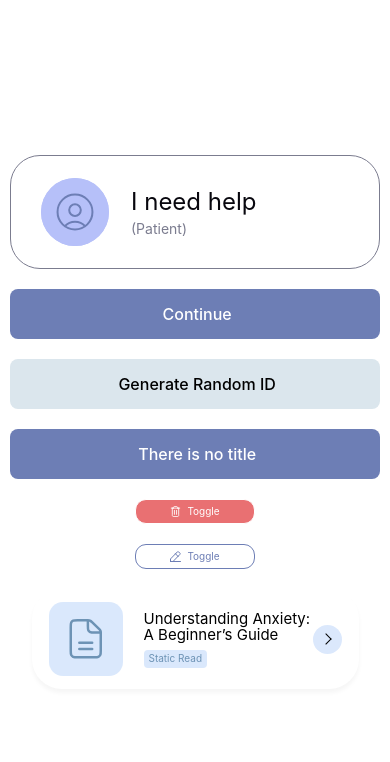
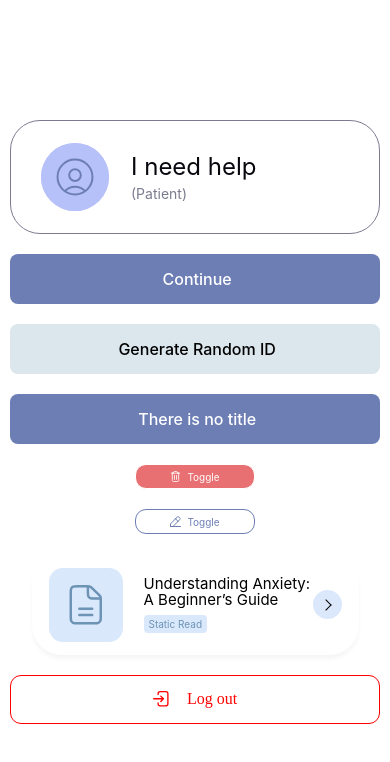
Before and after one commit to OmarSafarini/ancura-mobile-project, a React Native app: screen / in a window 390 px wide. Shown: the top 762 px of the page. Built offline with nearby package versions, Linux system fonts and the light colour scheme.

Commit message:
Add logout button

```diff
--- a/App.tsx
+++ b/App.tsx
@@ -7,6 +7,7 @@ import TrashIcon from "@/assets/icons/TrashIcon";
 import { View } from 'react-native';
 import PencilIcon from "@/assets/icons/PencilIcon";
 import SelfHelpResource from "@/components/common/SelfHelpResource";
+import LogoutButton from "@/components/common/LogoutButton";
 
 export default function App() {
     return (
@@ -19,6 +20,7 @@ export default function App() {
         <ToggleButton title="Toggle" Icon={TrashIcon} bgColor="#E97072" textColor="#FFFFFF"></ToggleButton>
         <ToggleButton title="Toggle" Icon={PencilIcon} bgColor="#FFFFFF" textColor="#6D7EB5"></ToggleButton>
         <SelfHelpResource title="Understanding Anxiety: A Beginner’s Guide" tag="Static Read"></SelfHelpResource>
+        <LogoutButton></LogoutButton>
         </View>
     </>
 
--- /dev/null
+++ b/src/assets/icons/ExitIcon.tsx
@@ -0,0 +1,19 @@
+import React from 'react';
+import { View } from 'react-native';
+import { Svg, Path } from 'react-native-svg';
+
+const ExitIcon = ({ color = '#FF0000', size = 40 }: { color?: string; size?: number }) => (
+  <View style={{ width: size, height: size, justifyContent: 'center', alignItems: 'center' }}>
+    <Svg width={size} height={size} viewBox="0 0 18 18" fill="none">
+      <Path
+        d="M8.75 11.75L11.75 8.75M11.75 8.75L8.75 5.75M11.75 8.75H0.75M5.75 3.99859V3.9502C5.75 2.83009 5.75 2.26962 5.96799 1.8418C6.15973 1.46547 6.46547 1.15973 6.8418 0.967987C7.26962 0.75 7.83009 0.75 8.9502 0.75H13.5502C14.6703 0.75 15.2296 0.75 15.6574 0.967987C16.0337 1.15973 16.3405 1.46547 16.5322 1.8418C16.75 2.2692 16.75 2.82899 16.75 3.94691V13.5536C16.75 14.6715 16.75 15.2305 16.5322 15.6579C16.3405 16.0342 16.0337 16.3405 15.6574 16.5322C15.23 16.75 14.671 16.75 13.5531 16.75H8.94691C7.82899 16.75 7.2692 16.75 6.8418 16.5322C6.46547 16.3405 6.15973 16.0339 5.96799 15.6576C5.75 15.2298 5.75 14.6701 5.75 13.55V13.5"
+        stroke={color}
+        strokeWidth="1.5"
+        strokeLinecap="round"
+        strokeLinejoin="round"
+      />
+    </Svg>
+  </View>
+);
+
+export default ExitIcon;
--- /dev/null
+++ b/src/components/common/LogoutButton.tsx
@@ -0,0 +1,41 @@
+import React from 'react';
+import { View, Text, StyleSheet, TouchableOpacity } from 'react-native';
+import ExitIcon from '../../assets/icons/ExitIcon';
+
+interface LogoutButtonProps {
+  onPress?: () => void;
+}
+
+const LogoutButton: React.FC<LogoutButtonProps> = ({ onPress }) => {
+  return (
+    <TouchableOpacity style={styles.container} onPress={onPress}>
+      <ExitIcon size={16} color="#FF0000" />
+      <Text style={styles.text}>Log out</Text>
+    </TouchableOpacity>
+  );
+};
+
+const styles = StyleSheet.create({
+  container: {
+    flexDirection: 'row',
+    alignItems: 'center',
+    justifyContent: 'center',
+    width: 370,
+    height: 49,
+    borderWidth: 1,
+    borderColor: '#FF0000',
+    borderRadius: 11,
+    gap: 18,
+  },
+  text: {
+    fontFamily: 'Founders Grotesk',
+    fontStyle: 'normal',
+    fontWeight: '500',
+    fontSize: 16,
+    lineHeight: 16,
+    textAlign: 'center',
+    color: '#FF0000',
+  },
+});
+
+export default LogoutButton;
```
